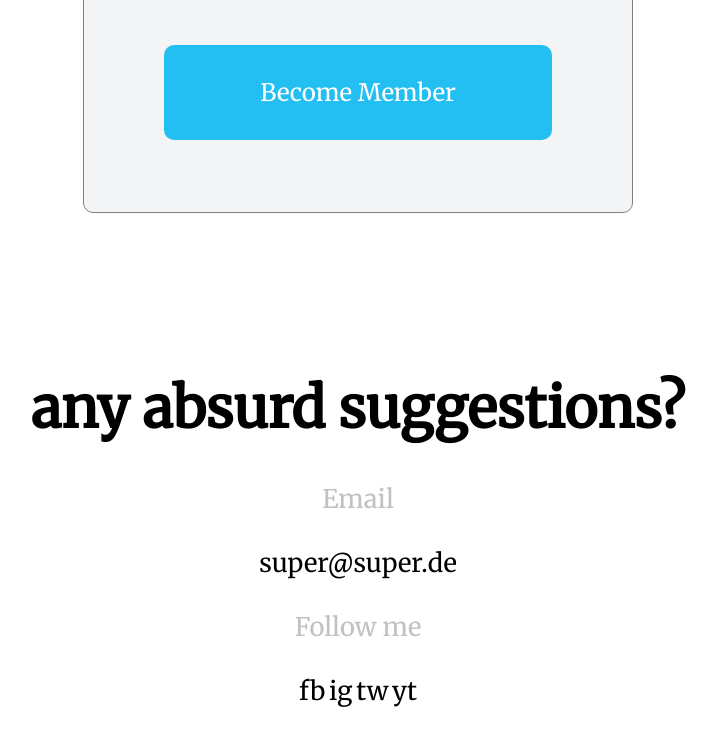
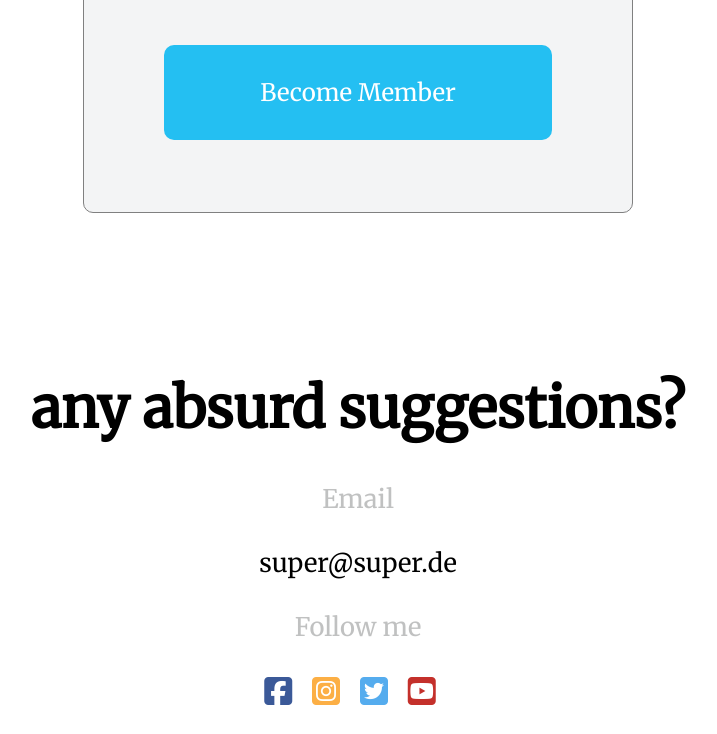
Before and after one commit to karin-supercode/projectIllustration, a plain HTML site: page index.html in a window 1280 px wide. Shown: the part 4221-4955 px from the top of the page, without its empty margins (282-999 px from the left). Drawn offline with Linux system fonts and the light colour scheme.

Commit message:
footer edits

```diff
--- a/assets/css/style.css
+++ b/assets/css/style.css
@@ -242,5 +242,22 @@ footer a{
 }
 
 footer li{
-  display:inline-block
+  display:inline-block;
+  padding-right:1rem;
 }
+
+.fab{
+  font-size:2rem;
+}
+.fa-facebook-square{
+  color:#3b5998;
+}
+.fa-instagram-square{
+  color:#fcaf45;
+}
+.fa-twitter-square{
+  color:#55acee;
+}
+.fa-youtube-square{
+  color:#c4302b;
+}
--- a/index.html
+++ b/index.html
@@ -138,10 +138,10 @@
         <a href="mailto:super@super.de">super@super.de</a>
         <p>Follow me</p>
         <ul>
-            <li><a href="#">fb</a></li>
-            <li><a href="#">ig</a></li>
-            <li><a href="#">tw</a></li>
-            <li><a href="#">yt</a></li>
+            <li><a href="#"><i class="fab fa-facebook-square"></i></a></li>
+            <li><a href="#"><i class="fab fa-instagram-square"></i></a></li>
+            <li><a href="#"><i class="fab fa-twitter-square"></i></a></li>
+            <li><a href="#"><i class="fab fa-youtube-square"></i></a></li>
         </ul>
     </footer>
 
```
